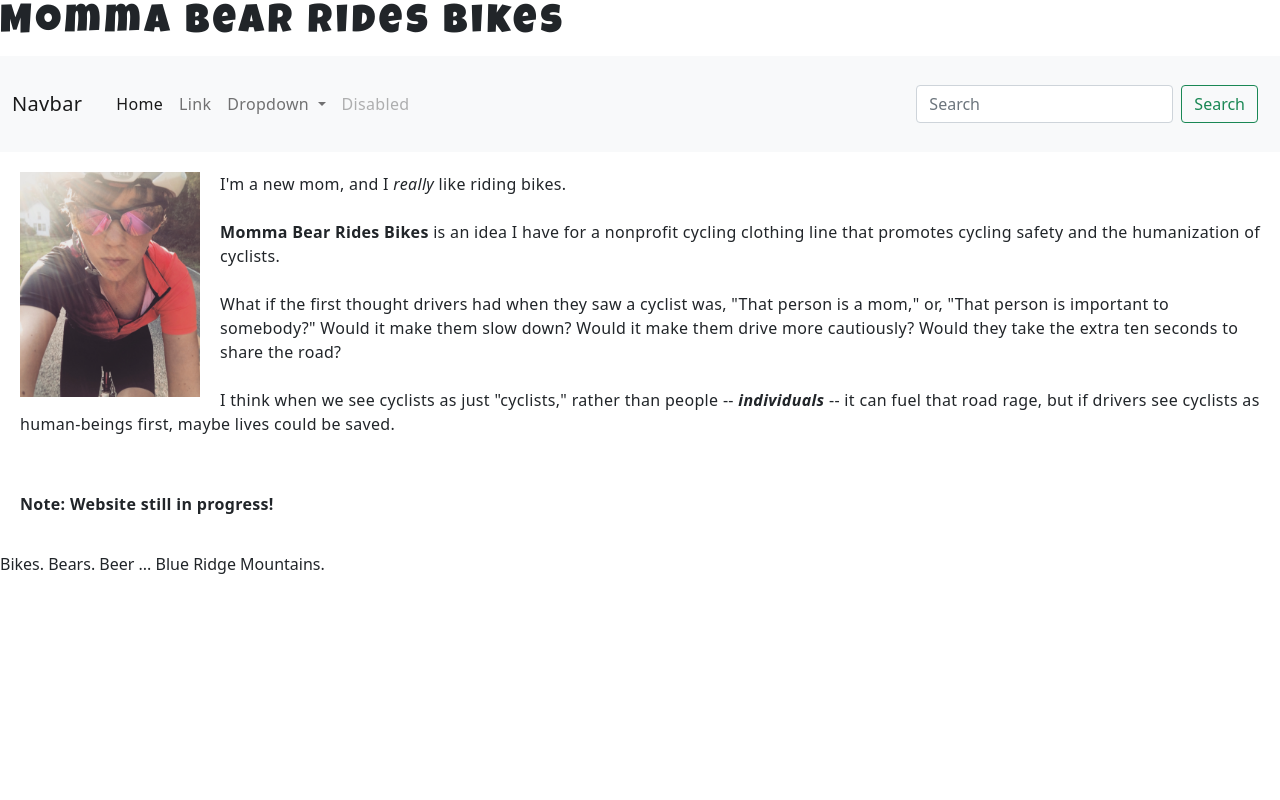
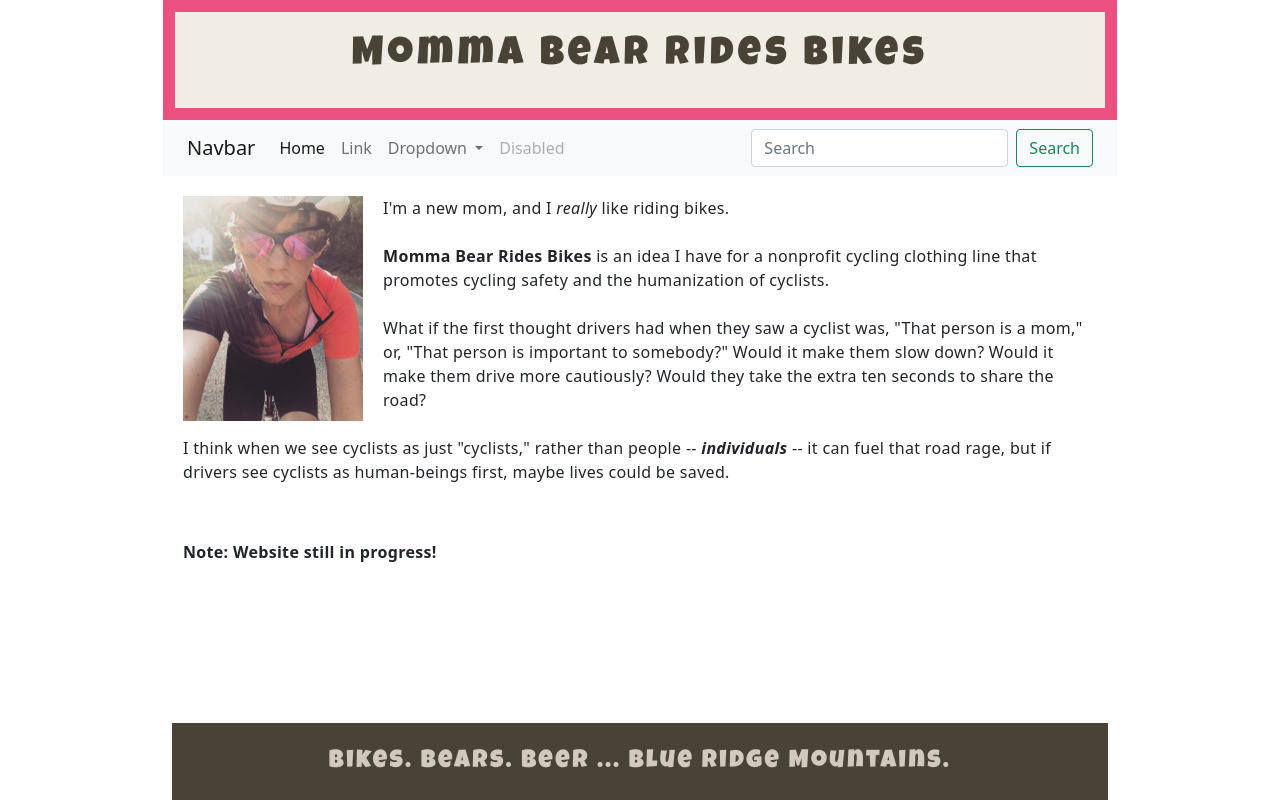
Before and after one commit to diannalcameron/TTS-Bootcamp_HTML-CSS-Website, a plain HTML site: page index.html in a window 1280 px wide. Drawn offline with nearby package versions, Linux system fonts and the light colour scheme.

Commit message:
Adjust width of page, narrowing width, using div class col-md bootstrap

```diff
--- a/assets/stylesheets/stylesheet.css
+++ b/assets/stylesheets/stylesheet.css
@@ -32,10 +32,34 @@ footer {
     text-align: center;
 } */
 
-h1 {
+header {
+    position: relative;
+    text-align: center;
+    padding: 20px;
+    z-index: 90;
+    background-color: rgb(240, 237, 228);
+    border: 12px solid rgb(236, 80, 127);
+    color: rgb(73, 66, 55);
     font-family: 'Luckiest Guy', cursive;
     font-size: 45px;
-    letter-spacing: .1em;;
+    letter-spacing: 0.1em;
+}
+
+body {
+    font-family: 'Ubuntu', sans-serif;
+    font-size: 15px;
+    background-color:rgb(236, 234, 226);
+}
+
+footer {
+    font-size: 25px;
+    letter-spacing: 0.1em;
+    font-family: 'Luckiest Guy', cursive;
+    color:rgb(209, 201, 187);
+    background-color: rgb(73, 66, 55);
+    text-align: center;
+    padding: 20px;
+    position: relative;
 }
 
 li a:hover {
@@ -70,10 +94,3 @@ p {
 .contact-form {
     float: left;
 }
-
-div, .flex-container {
-    display: flex;
-    padding: 10px;
-    line-height: 1.5em;
-    letter-spacing: .02em;
-  }
--- a/index.html
+++ b/index.html
@@ -23,11 +23,17 @@
 
 <body>
 
+    <div class="row">
+        <div class="col-md-9 mx-auto">
             <!-- Header -->
             <header>
                 <h1>Momma Bear Rides Bikes</h1>
             </header>
+        </div>
+    </div>
 
+    <div class="row">
+        <div class="col-md-9 mx-auto">
             <!-- Navigation Bar -->
             <nav class="navbar navbar-expand-lg navbar-light bg-light">
                 <div class="container-fluid">
@@ -65,9 +71,13 @@
                 </div>
                 </div>
             </nav>
+        </div>
+    </div>
 
+    <div class="row">
+        <div class="col-md-9 mx-auto">
             <!-- Body Text -->
-    <p>
+            <p class="p-intro">
                 <img src="assets/images/DiannaBike.JPG" width=200px; class="dianna-image" alt="Dianna Cameron on her bikes">
                 I'm a new mom, and I <em>really</em> like riding bikes.<br/><br/>
                 <strong>Momma Bear Rides Bikes</strong> is an idea I have for a nonprofit cycling clothing line that promotes cycling safety and
@@ -81,12 +91,17 @@
             <p>
                 <strong>Note: Website still in progress!</strong>
             </p>
+        </div>
+    </div>
 
+    <div class="row">
+        <div class="col-md-9 mx-auto fixed-bottom">
             <!-- Footer -->
             <footer>
                 Bikes. Bears. Beer ... Blue Ridge Mountains.
             </footer>
-
+        </div>
+    </div>
             <!-- Javascript for Bootstrap -->
             <script src="https://cdn.jsdelivr.net/npm/bootstrap@5.0.1/dist/js/bootstrap.bundle.min.js" integrity="sha384-gtEjrD/SeCtmISkJkNUaaKMoLD0//ElJ19smozuHV6z3Iehds+3Ulb9Bn9Plx0x4" crossorigin="anonymous"></script>
 </body>
```
Lines whose indentation alone changed are shown as unchanged.
